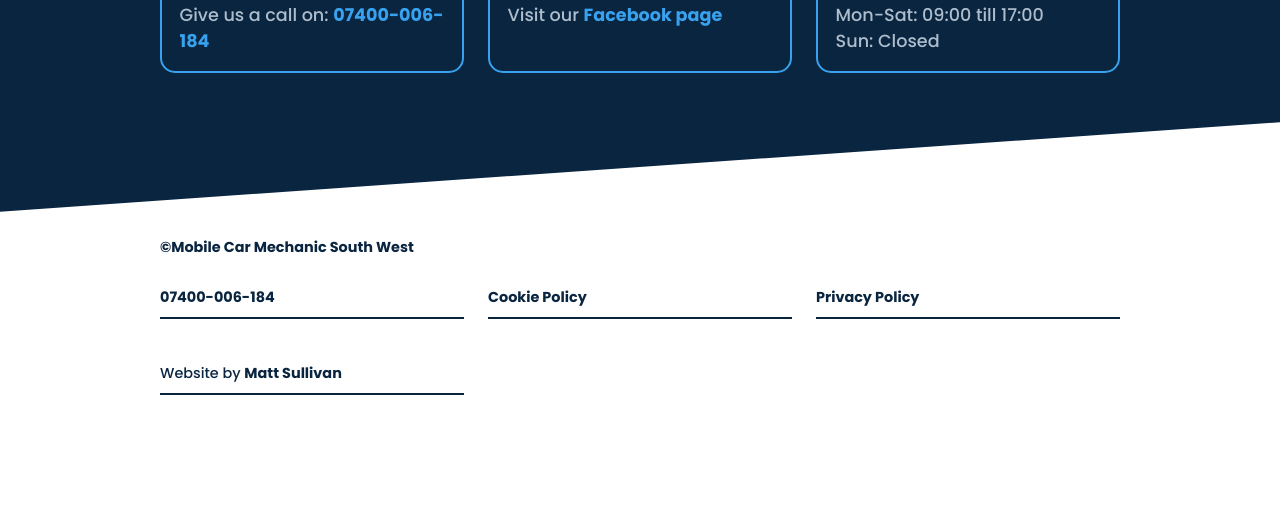
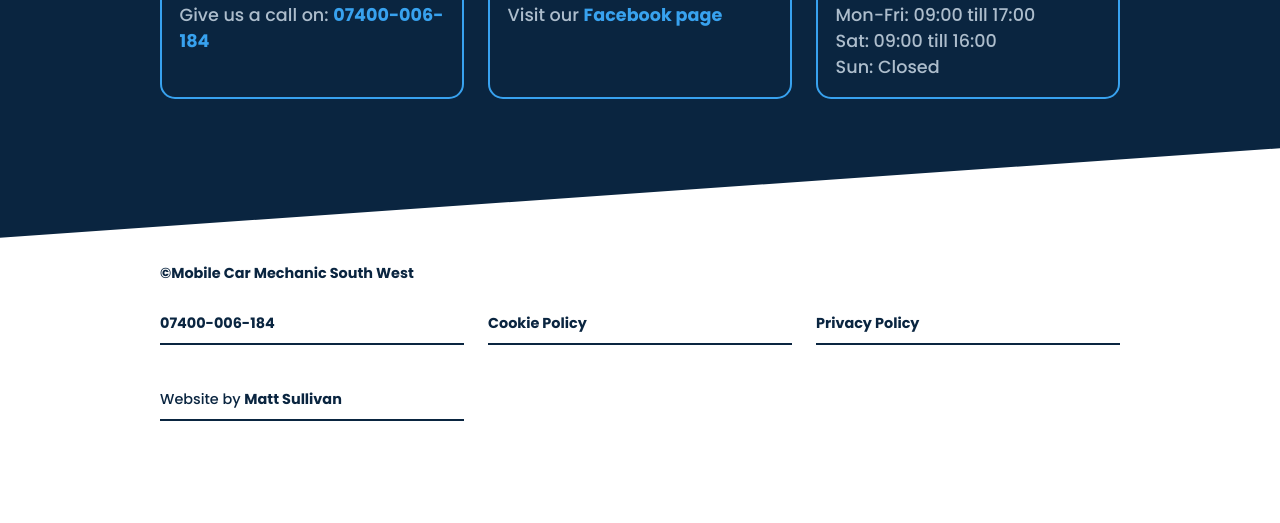
Before and after one commit to MCMSW/MCMSW.github.io, a plain HTML site: page index.html in a window 1280 px wide. Shown: the part 2507-3030 px from the top of the page. Before the commit the page ends 3004 px from the top, so only its background shows below. Drawn offline with Linux system fonts and the light colour scheme.

Commit message:
Update Opening Hours

```diff
--- a/index.html
+++ b/index.html
@@ -171,7 +171,7 @@
           <img id="servicesImg" alt="Services Image" src="\files\images\openingHours.svg" />
           <h2 class="subHeading">Opening Hours</h2>
         </div>
-      <p id="servicesPara" class="sentence fadeIn">Mon-Sat: 09:00 till 17:00<br>Sun: Closed</p>
+      <p id="servicesPara" class="sentence fadeIn">Mon-Fri: 09:00 till 17:00<br>Sat: 09:00 till 16:00<br>Sun: Closed</p>
         </div>
     </div>
       </div>
```
